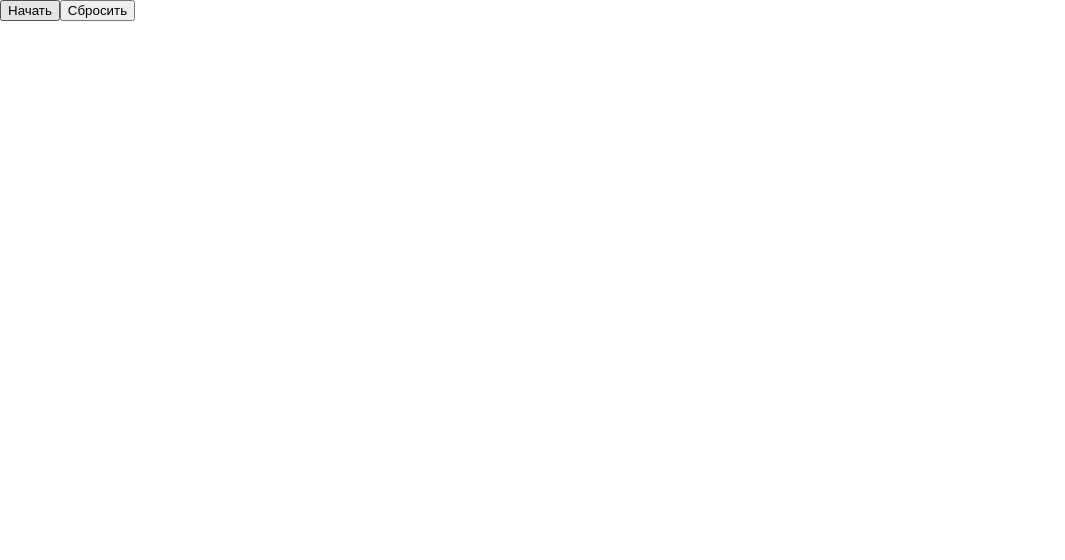
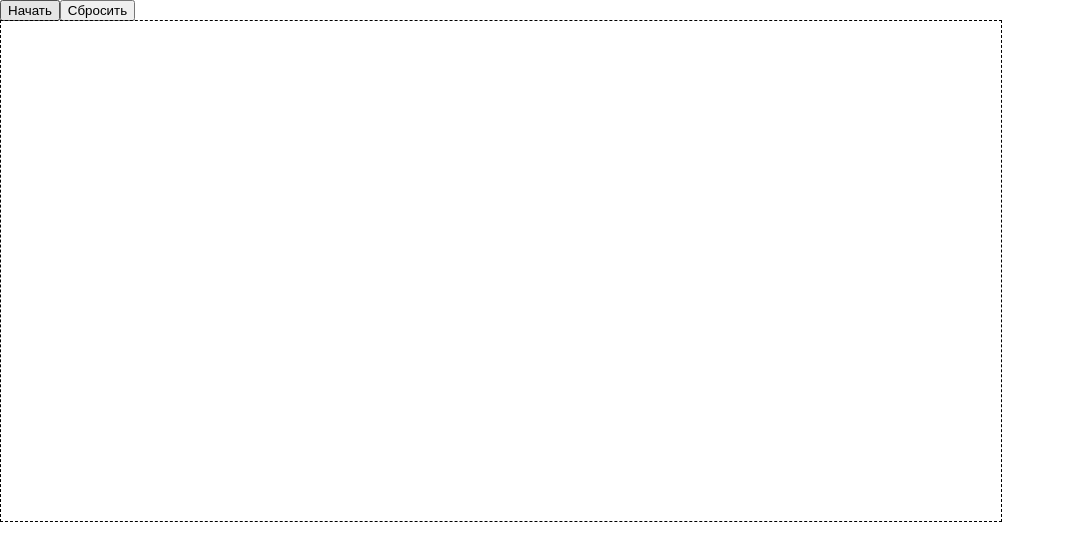
Before and after one commit to TiEdamn/camera-detection, a React (Create React App) app: page / in a window 1280 px wide. Shown: the top 560 px of the page, without its empty margins (0-1065 px from the left). Built offline with nearby package versions, Linux system fonts and the light colour scheme.

Commit message:
add redux to zone drawer

```diff
--- a/src/components/App.js
+++ b/src/components/App.js
@@ -1,11 +1,13 @@
 import React from 'react';
 import Start from './Start';
 import Reset from './Reset';
+import Zone from './Zone';
 import './App.scss';
 
 export default () => {
     return (
         <React.Fragment>
+            <Zone />
             <Start />
             <Reset />
         </React.Fragment>
--- a/src/components/Video/index.scss
+++ b/src/components/Video/index.scss
@@ -1,8 +1,9 @@
 #video,
 #canvas {
     position: fixed;
-    top: 0;
+    top: 20px;
     left: 0;
+    z-index: 1;
 }
 
 .loading {
--- a/src/components/Zone/index.js
+++ b/src/components/Zone/index.js
@@ -1,14 +1,12 @@
 import React, { Component } from 'react';
+import { connect } from 'react-redux';
 
 import config from '../../config/main';
 import './index.scss';
+import { addCoordinate } from '../../actions';
 
-// https://stackoverflow.com/questions/29441389/how-to-draw-polygon-on-canvas-with-mouse-clicks-pure-js
-
-export default class Zone extends Component {
+class Zone extends Component {
     state = {
-        coordinates: [],
-        isDone: false,
         canvasOffset: []
     };
 
@@ -23,33 +21,28 @@ export default class Zone extends Component {
         this.drawZone();
     }
 
-    handleClickDone = () => {
-        this.setState({ isDone: true });
-    };
+    handleClickCanvas = event => {
+        const { status, addCoordinate } = this.props;
 
-    handleClickCanvas = event => {
-        if (this.isDone) return;
+        if (status) return;
 
-        const { canvasOffset, coordinates } = this.state;
+        const { canvasOffset } = this.state;
 
         const mouseX = parseInt(event.clientX - canvasOffset[0]);
         const mouseY = parseInt(event.clientY - canvasOffset[1]);
 
-        this.setState({
-            coordinates: [...coordinates, { x: mouseX, y: mouseY }]
-        });
+        addCoordinate({ x: mouseX, y: mouseY });
     };
 
     drawZone = () => {
-        const { coordinates } = this.state;
+        const { coordinates } = this.props;
+
+        const ctx = this.refs.zone.getContext('2d');
+        ctx.lineWidth = 2;
+        ctx.strokeStyle = config.colors.green;
+        ctx.clearRect(0, 0, config.width, config.height);
 
         if (coordinates.length > 0) {
-            const ctx = this.refs.zone.getContext('2d');
-
-            ctx.lineWidth = 2;
-            ctx.strokeStyle = config.colors.green;
-
-            ctx.clearRect(0, 0, config.width, config.height);
             ctx.beginPath();
             ctx.moveTo(coordinates[0].x, coordinates[0].y);
             coordinates.map(item => ctx.lineTo(item.x, item.y));
@@ -70,3 +63,14 @@ export default class Zone extends Component {
         );
     }
 }
+
+const mapStateToProps = state => ({
+    status: state.app.status,
+    coordinates: state.app.coordinates
+});
+
+const mapDispatchToProps = dispatch => ({
+    addCoordinate: coord => dispatch(addCoordinate(coord))
+});
+
+export default connect(mapStateToProps, mapDispatchToProps)(Zone);
--- a/src/components/Zone/index.scss
+++ b/src/components/Zone/index.scss
@@ -1,6 +1,7 @@
 #zone {
     position: fixed;
-    top: 0;
+    top: 20px;
     left: 0;
     border: 1px dashed;
+    z-index: 2;
 }
--- a/src/reducers/app.js
+++ b/src/reducers/app.js
@@ -19,10 +19,10 @@ export default (state = initialState, action) => {
         case ADD_COORDINATES:
             return {
                 ...state,
-                coordinates: [...state.coordinates, action.payload.coordinate]
+                coordinates: [...state.coordinates, action.payload]
             };
         case RESET_COORDINATES:
-            return !state.status
+            return state.status
                 ? state
                 : {
                       ...state,
```
